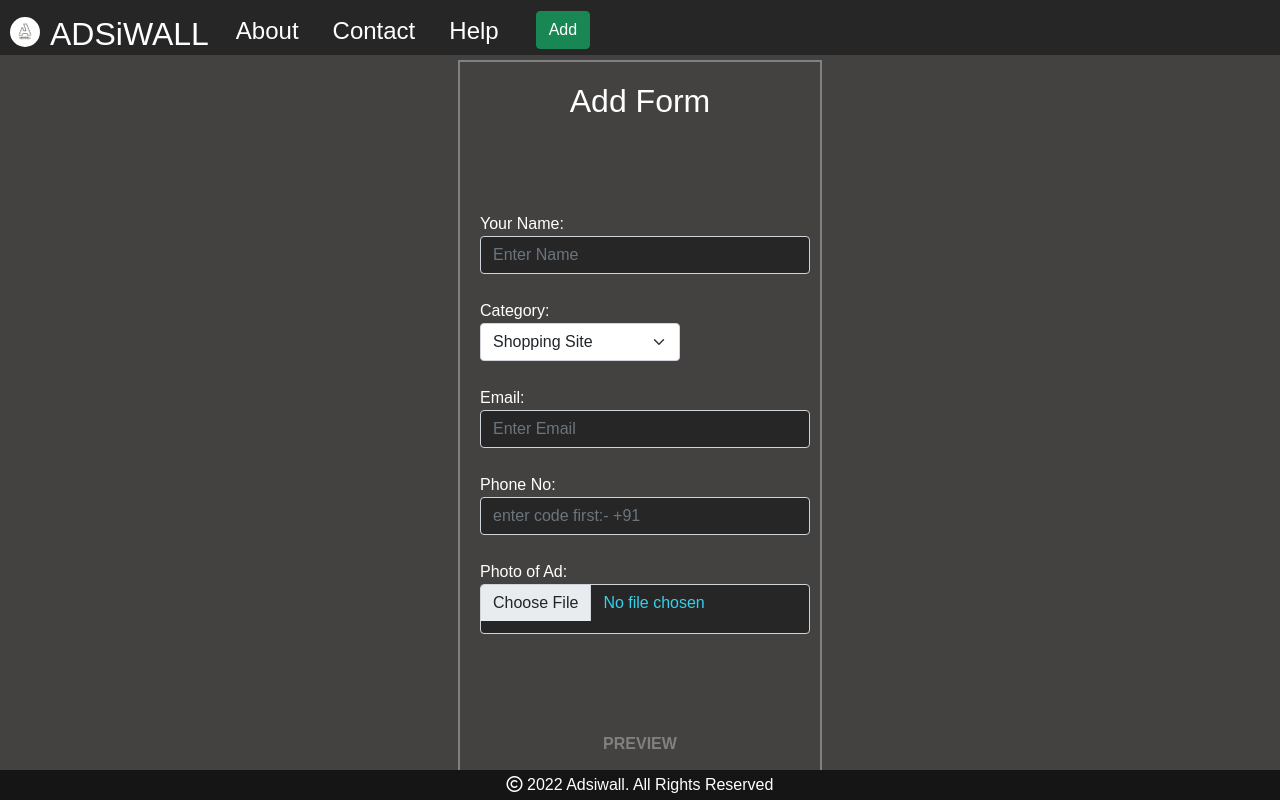
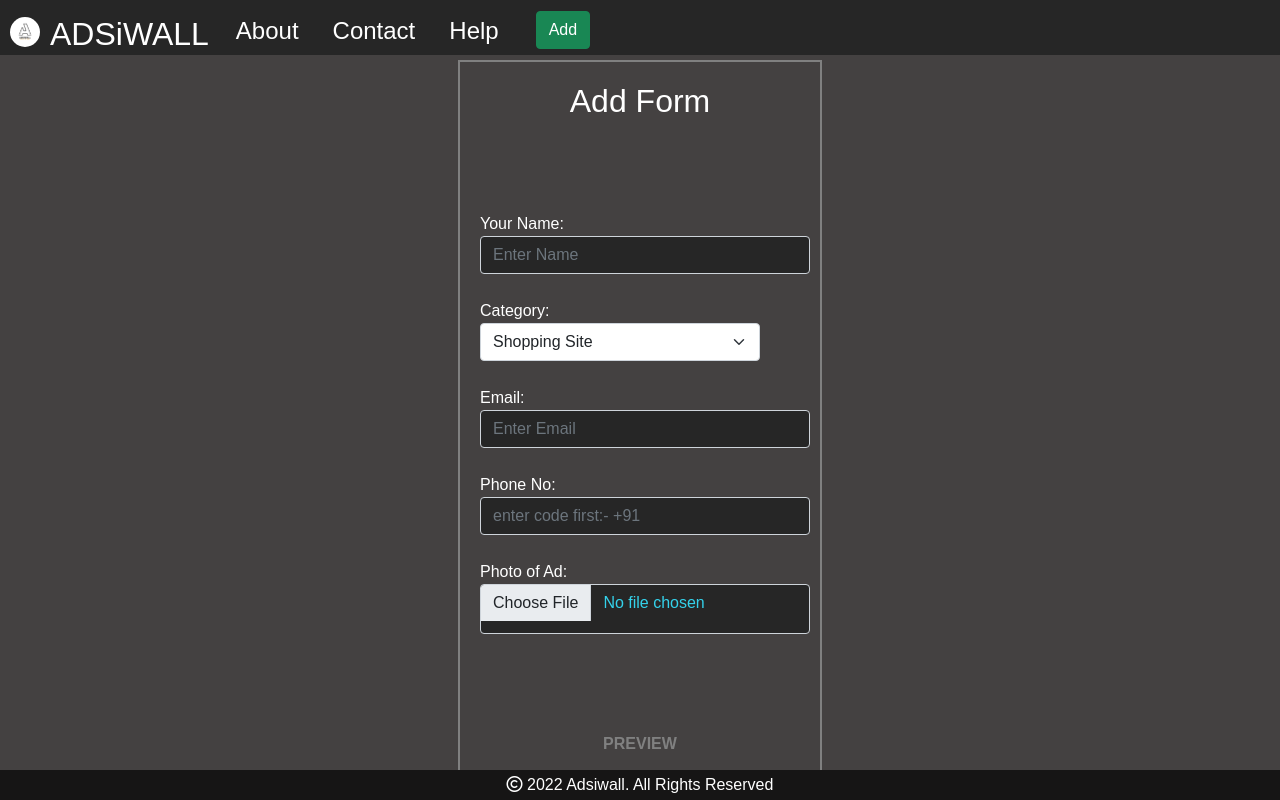
Before and after one commit to NobelRoyP/ADSiWALL-REACT-APP, a React (Create React App) app: page /add-photo in a window 1280 px wide. Shown: the top 800 px of the page. Built offline with nearby package versions, Linux system fonts and the light colour scheme.

Commit message:
Update AddPhoto.css

```diff
--- a/src/AddPhoto.css
+++ b/src/AddPhoto.css
@@ -32,7 +32,7 @@ form{
 	color: #34d2eb;
 }
 .form-select {
-        width: 200px;
+        width: 280px;
         margin-bottom: 25px;
 }
 #preview {
```
